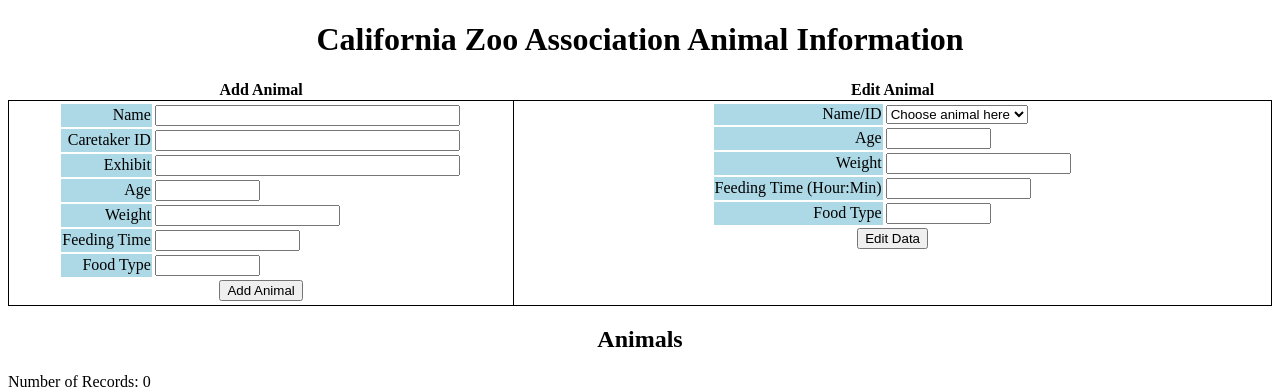
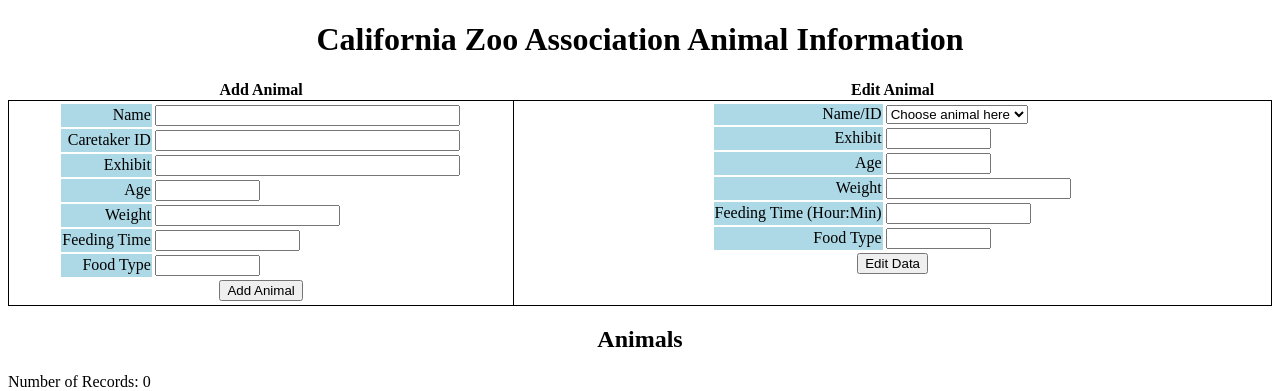
Before and after one commit to brinnee/431-baseball-db, a PHP site: page /editanimals.php in a window 1280 px wide. Shown: the top 391 px of the page. Run offline with PHP 8.4, Linux system fonts and the light colour scheme; data comes from the database, SQL or seed files in the repository; data that the repository does not hold is empty.

Commit message:
Update editanimals.php
added edit animal form

```diff
--- a/editanimals.php
+++ b/editanimals.php
@@ -87,7 +87,7 @@
 
               <tr>
                 <td style="text-align: right; background: lightblue;">Feeding Time</td>
-                <td><input type="text" name="feeding_time" value="" size="15" maxlength="250"/></td>
+                <td><input type="text" name="feeding_time" value="" size="15" maxlength="5"/></td>
               </tr>
 
               <tr>
@@ -104,12 +104,12 @@
 
         <td style="vertical-align:top; border:1px solid black;">
           <!-- FORM to enter game statistics for a particular player -->
-          <form action="processAnimaldata.php" method="post">
+          <form action="processAnimalUpdate.php" method="post">
             <table style="margin: 0px auto; border: 0px; border-collapse:separate;">
               <tr>
                 <td style="text-align: right; background: lightblue;">Name/ID</td>
 <!--            <td><input type="text" name="name" value="" size="50" maxlength="500"/></td>  -->
-                <td><select name="name_ID" required>
+                <td><select name="animalID" required>
                   <option value="" selected disabled hidden>Choose animal here</option>
                   <?php
                     // for each row of data returned,
@@ -123,8 +123,8 @@
                     $stmt->data_seek(0);
                     while( $stmt->fetch() )
                     {
-                      $animal = new Animal($name, $care_takerID);
-                      echo "<option value=\"$Name_ID\">".$animal->name().', ID: '.$animalID."</option>\n";
+                      $animal = new Animal($name);
+                      echo "<option value=\"$animalID\">".$animal->name().', ID: '.$animalID."</option>\n";
                     }
 //////// END-TO-DO:  End Student Region ///////////
                   ?>
@@ -132,23 +132,28 @@
               </tr>
 
               <tr>
+                <td style="text-align: right; background: lightblue;">Exhibit</td>
+               <td><input type="text" name="exhibit" value="" size="10" maxlength="250"/></td>
+              </tr>
+
+              <tr>
                 <td style="text-align: right; background: lightblue;">Age</td>
-               <td><input type="text" name="points" value="" size="10" maxlength="3"/></td>
+               <td><input type="text" name="age" value="" size="10" maxlength="5"/></td>
               </tr>
 
               <tr>
                 <td style="text-align: right; background: lightblue;">Weight</td>
-               <td><input type="text" name="points" value="" size="20" maxlength="3"/></td>
+               <td><input type="text" name="weight" value="" size="20" maxlength="10"/></td>
               </tr>
               <tr>
 
                 <td style="text-align: right; background: lightblue;">Feeding Time (Hour:Min)</td>
-               <td><input type="text" name="time" value="" size="15" maxlength="5"/></td>
+               <td><input type="text" name="feeding_time" value="" size="15" maxlength="5"/></td>
               </tr>
 
               <tr>
                 <td style="text-align: right; background: lightblue;">Food Type</td>
-                <td><input type="text" name="assists" value="" size="10" maxlength="2"/></td>
+                <td><input type="text" name="food" value="" size="10" maxlength="250"/></td>
               </tr>
 
               <tr>
@@ -165,11 +170,8 @@
 
     <?php
       // emit the number of rows (records) in the table
-//////// TO-DO:  Begin Student Region ///////////
-      // echo "Number of Records:  ".$stmt->num_rows."<br/>";
       echo "Number of Records:  ".$stmt->num_rows."<br/>";
 
-//////// END-TO-DO:  End Student Region ///////////
     ?>
 
     <table style="border:1px solid black; border-collapse:collapse;">
@@ -185,23 +187,14 @@
         <th style="vertical-align:top; border:1px solid black; background: lightgreen;">Caretaker Name</th>
       </tr>
       <?php
-//////// TO-DO:  Begin Student Region ///////////
         $fmt_style = 'style="vertical-align:top; border:1px solid black;"';
         $stmt->data_seek(0);
         $row_number = 0;
-//////// END-TO-DO:  End Student Region ///////////
-
-//////// TO-DO:  Begin Student Region ///////////
         while( $stmt->fetch() )
         {
-//////// END-TO-DO:  End Student Region ///////////
-          // construct Address and PlayerStatistic objects supplying as constructor parameters the retrieved database columns
-//////// TO-DO:  Begin Student Region ///////////
           $animal = new Animal($name, $care_takerID, $exhibit, $age, $weight, $feeding_time, $food_type);
 
-//////// END-TO-DO:  End Student Region ///////////
-          // Emit table row data using appropriate getters from the Address and PlayerStatistic objects
-//////// TO-DO:  Begin Student Region ///////////
+          // Emit table row data
           echo "      <tr>";
           echo "      <td  $fmt_style>".$animalID;
           echo "      <td  $fmt_style>".$animal->name();
@@ -225,7 +218,6 @@
             echo "        <td  style=\"border:1px solid black; border-collapse:collapse; background:rgb(158, 158, 158);\">\n";
             echo "        <td  $fmt_style>".$e_Lname.', '.$e_Fname;
         }
-//////// END-TO-DO:  End Student Region ///////////
       ?>
     </table>
 
```
